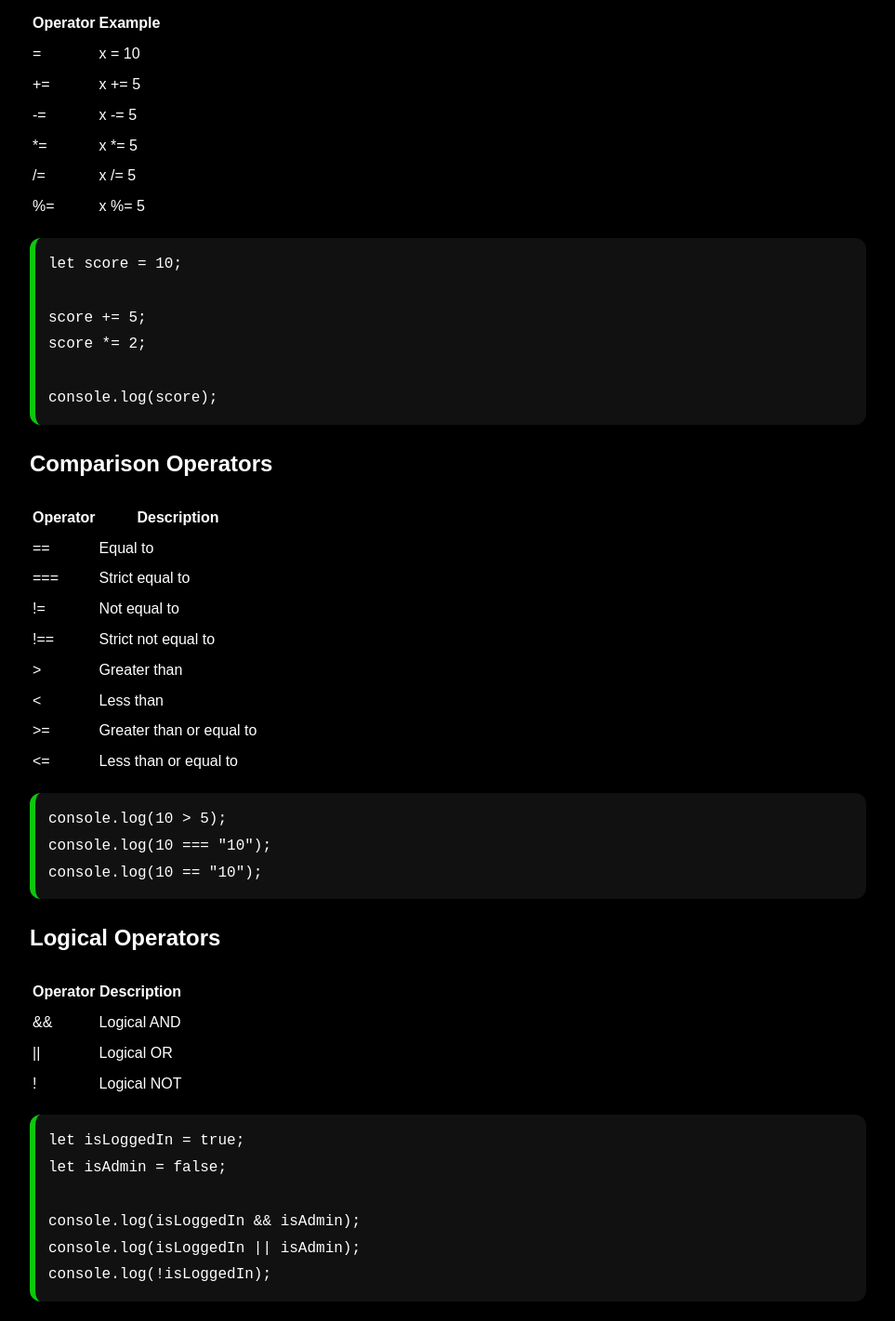
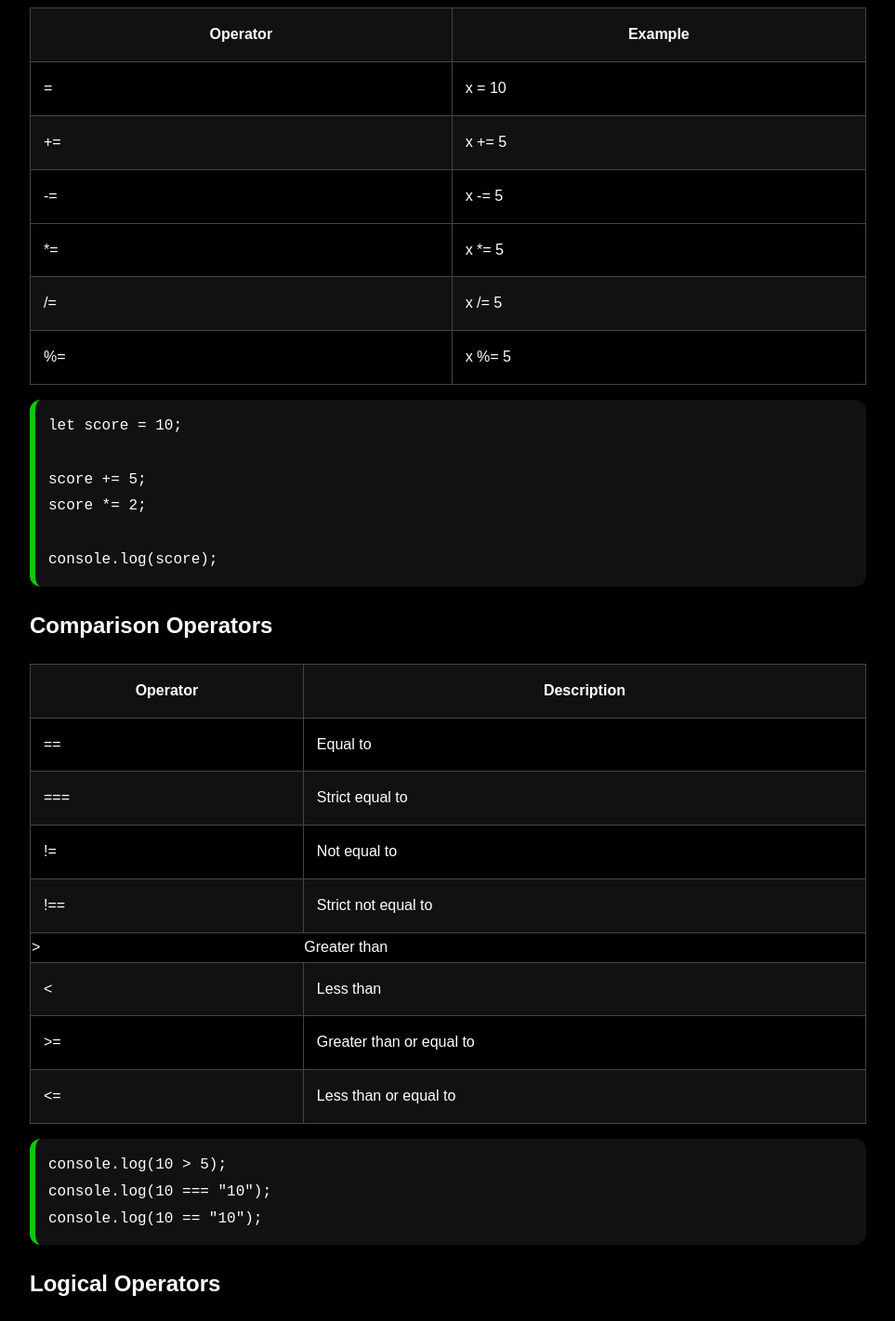
Before and after one commit to asmitbiswas/Project-Next-JS, a Next.js app in the folder app/: page /JavaScript/Operators in a window 1280 px wide. Shown: the part 1140-2561 px from the top of the page at 93% size, without its empty margins (298-1261 px from the left). Built offline with nearby package versions, Linux system fonts and the light colour scheme.

Commit message:
Done Operators page :

```diff
--- a/app/app/(categories)/JavaScript/(JavaScriptTopics)/Operators/page.tsx
+++ b/app/app/(categories)/JavaScript/(JavaScriptTopics)/Operators/page.tsx
@@ -208,41 +208,126 @@ console.log(a ** 2);`}
 
         <h2>Assignment Operators</h2>
 
-        <table>
+        <table
+          style={{
+            borderCollapse:"collapse",
+            width:"100%",
+            border:"1px solid #444",
+            padding:"20px"
+        }}
+        >
           <tbody>
             <tr>
-              <th>Operator</th>
-              <th>Example</th>
+              <th
+                   style={{
+                border:"1px solid #444",
+                padding:"14px",
+                background:"#111"
+              }}
+              >Operator</th>
+              <th
+                   style={{
+                border:"1px solid #444",
+                padding:"14px",
+                background:"#111"
+              }}
+              >Example</th>
             </tr>
 
             <tr>
-              <td>=</td>
-              <td>x = 10</td>
+              <td
+                style={{
+                padding:"14px",
+                border:"1px solid #444"
+              }}
+              >=</td>
+              <td
+                style={{
+                padding:"14px",
+                border:"1px solid #444"
+              }}
+              >x = 10</td>
             </tr>
 
             <tr>
-              <td>+=</td>
-              <td>x += 5</td>
+              <td
+                   style={{
+                border:"1px solid #444",
+                padding:"14px",
+                background:"#111"
+              }}
+              >+=</td>
+              <td
+                   style={{
+                border:"1px solid #444",
+                padding:"14px",
+                background:"#111"
+              }}
+              >x += 5</td>
             </tr>
 
             <tr>
-              <td>-=</td>
-              <td>x -= 5</td>
+              <td
+                   style={{
+                border:"1px solid #444",
+                padding:"14px",
+                // background:"#111"
+              }}
+              >-=</td>
+              <td
+                   style={{
+                border:"1px solid #444",
+                padding:"14px",
+                // background:"#111"
+              }}
+              >x -= 5</td>
             </tr>
 
             <tr>
-              <td>*=</td>
-              <td>x *= 5</td>
+              <td
+                style={{
+                padding:"14px",
+                border:"1px solid #444"
+              }}
+              >*=</td>
+              <td
+                style={{
+                padding:"14px",
+                border:"1px solid #444"
+              }}
+              >x *= 5</td>
             </tr>
 
             <tr>
-              <td>/=</td>
-              <td>x /= 5</td>
+              <td
+                   style={{
+                border:"1px solid #444",
+                padding:"14px",
+                background:"#111"
+              }}
+              >/=</td>
+              <td
+                   style={{
+                border:"1px solid #444",
+                padding:"14px",
+                background:"#111"
+              }}
+              >x /= 5</td>
             </tr>
 
             <tr>
-              <td>%=</td>
-              <td>x %= 5</td>
+              <td
+                style={{
+                padding:"14px",
+                border:"1px solid #444"
+              }}
+              >%=</td>
+              <td
+                style={{
+                padding:"14px",
+                border:"1px solid #444"
+              }}
+              >x %= 5</td>
             </tr>
           </tbody>
         </table>
@@ -266,31 +351,94 @@ console.log(score);`}
 
         <h2>Comparison Operators</h2>
 
-        <table>
+        <table
+          style={{
+            borderCollapse:"collapse",
+            width:"100%",
+            border:"1px solid #444",
+            padding:"20px"
+        }}
+        >
           <tbody>
             <tr>
-              <th>Operator</th>
-              <th>Description</th>
+              <th
+                   style={{
+                border:"1px solid #444",
+                padding:"14px",
+                background:"#111"
+              }}
+              >Operator</th>
+              <th
+                   style={{
+                border:"1px solid #444",
+                padding:"14px",
+                background:"#111"
+              }}
+              >Description</th>
             </tr>
 
             <tr>
-              <td>==</td>
-              <td>Equal to</td>
+              <td
+                style={{
+                padding:"14px",
+                border:"1px solid #444"
+              }}
+              >==</td>
+              <td
+                style={{
+                padding:"14px",
+                border:"1px solid #444"
+              }}
+              >Equal to</td>
             </tr>
 
             <tr>
-              <td>===</td>
-              <td>Strict equal to</td>
+              <td
+                   style={{
+                border:"1px solid #444",
+                padding:"14px",
+                background:"#111"
+              }}
+              >===</td>
+              <td
+                   style={{
+                border:"1px solid #444",
+                padding:"14px",
+                background:"#111"
+              }}
+              >Strict equal to</td>
             </tr>
 
             <tr>
-              <td>!=</td>
-              <td>Not equal to</td>
+              <td
+                style={{
+                padding:"14px",
+                border:"1px solid #444"
+              }}
+              >!=</td>
+              <td
+                style={{
+                padding:"14px",
+                border:"1px solid #444"
+              }}
+              >Not equal to</td>
             </tr>
 
             <tr>
-              <td>!==</td>
-              <td>Strict not equal to</td>
+              <td
+                   style={{
+                border:"1px solid #444",
+                padding:"14px",
+                background:"#111"
+              }}
+              >!==</td>
+              <td
+                   style={{
+                border:"1px solid #444",
+                padding:"14px",
+                background:"#111"
+              }}
+              >Strict not equal to</td>
             </tr>
 
             <tr>
@@ -299,18 +447,52 @@ console.log(score);`}
             </tr>
 
             <tr>
-              <td>&lt;</td>
-              <td>Less than</td>
+              <td
+                   style={{
+                border:"1px solid #444",
+                padding:"14px",
+                background:"#111"
+              }}
+              >&lt;</td>
+              <td
+                   style={{
+                border:"1px solid #444",
+                padding:"14px",
+                background:"#111"
+              }}
+              >Less than</td>
             </tr>
 
             <tr>
-              <td>&gt;=</td>
-              <td>Greater than or equal to</td>
+              <td
+               style={{
+                padding:"14px",
+                border:"1px solid #444"
+              }}
+              >&gt;=</td>
+              <td
+               style={{
+                padding:"14px",
+                border:"1px solid #444"
+              }}
+              >Greater than or equal to</td>
             </tr>
 
             <tr>
-              <td>&lt;=</td>
-              <td>Less than or equal to</td>
+              <td
+                   style={{
+                border:"1px solid #444",
+                padding:"14px",
+                background:"#111"
+              }}
+              >&lt;=</td>
+              <td
+                   style={{
+                border:"1px solid #444",
+                padding:"14px",
+                background:"#111"
+              }}
+              >Less than or equal to</td>
             </tr>
           </tbody>
         </table>
@@ -331,26 +513,77 @@ console.log(10 == "10");`}
 
         <h2>Logical Operators</h2>
 
-        <table>
+        <table
+            style={{
+            borderCollapse:"collapse",
+            width:"100%",
+            border:"1px solid #444",
+            padding:"20px"
+        }}
+        >
           <tbody>
             <tr>
-              <th>Operator</th>
-              <th>Description</th>
+              <th
+                   style={{
+                border:"1px solid #444",
+                padding:"14px",
+                background:"#111"
+              }}
+              >Operator</th>
+              <th
+                   style={{
+                border:"1px solid #444",
+                padding:"14px",
+                background:"#111"
+              }}
+              >Description</th>
             </tr>
 
             <tr>
-              <td>&&</td>
-              <td>Logical AND</td>
+              <td
+                style={{
+                padding:"14px",
+                border:"1px solid #444"
+              }}
+              >&&</td>
+              <td
+                style={{
+                padding:"14px",
+                border:"1px solid #444"
+              }}
+              >Logical AND</td>
             </tr>
 
             <tr>
-              <td>||</td>
-              <td>Logical OR</td>
+              <td
+                   style={{
+                border:"1px solid #444",
+                padding:"14px",
+                background:"#111"
+              }}
+              >||</td>
+              <td
+                   style={{
+                border:"1px solid #444",
+                padding:"14px",
+                background:"#111"
+              }}
+              >Logical OR</td>
             </tr>
 
             <tr>
-              <td>!</td>
-              <td>Logical NOT</td>
+              <td
+                style={{
+                padding:"14px",
+                border:"1px solid #444"
+              }}
+              >!</td>
+              <td
+                style={{
+                padding:"14px",
+                border:"1px solid #444"
+              }}
+              >Logical NOT</td>
             </tr>
           </tbody>
         </table>
```
